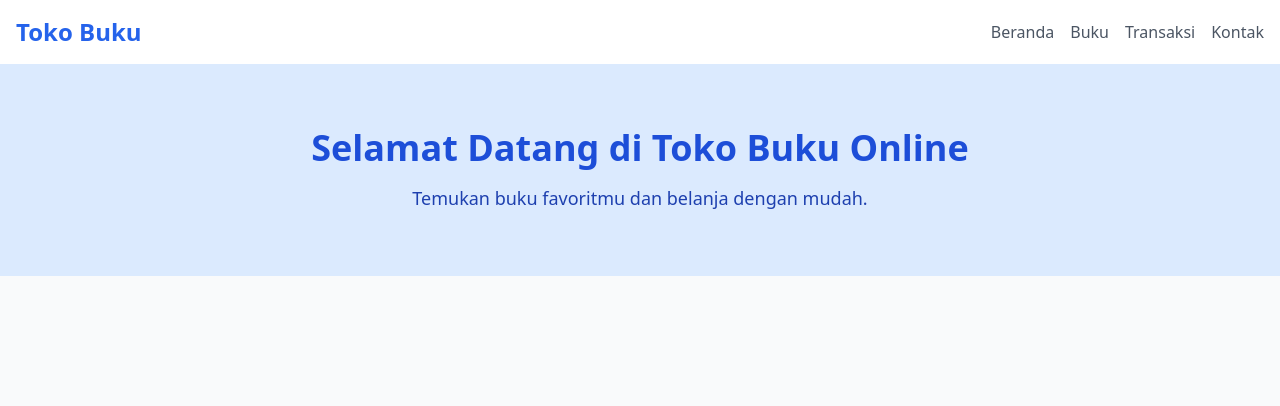
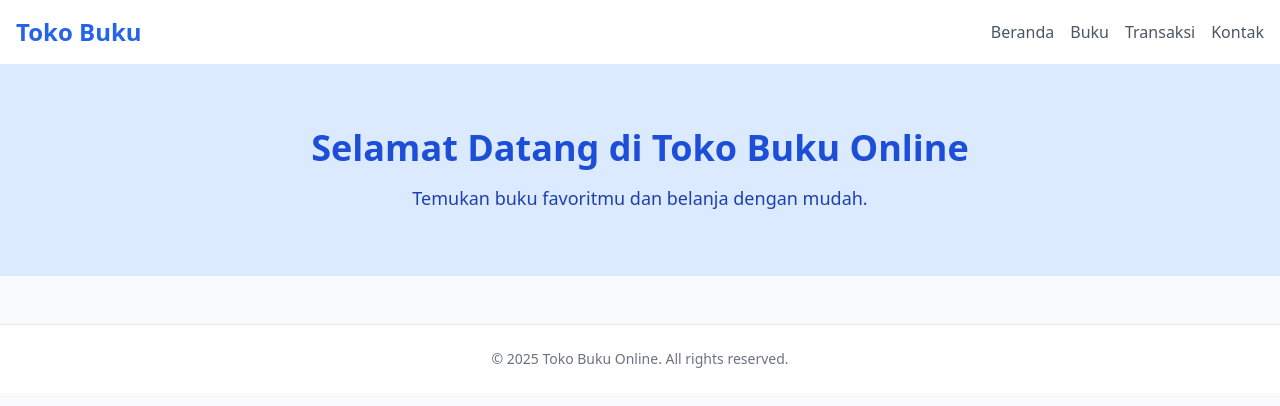
Before and after one commit to aldiansy10/1124160053-tailwind-css, a website: page public/index.html in a window 1280 px wide. Drawn offline with Linux system fonts and the light colour scheme.

Commit message:
menambahkan footer

```diff
--- a/public/index.html
+++ b/public/index.html
@@ -31,7 +31,12 @@
     </div>
   </section>
 
-
+  <!-- Footer -->
+  <footer class="bg-white border-t mt-12 py-6">
+    <div class="max-w-7xl mx-auto px-4 text-center text-sm text-gray-500">
+      &copy; 2025 Toko Buku Online. All rights reserved.
+    </div>
+  </footer>
 
 </body>
 </html>
```
